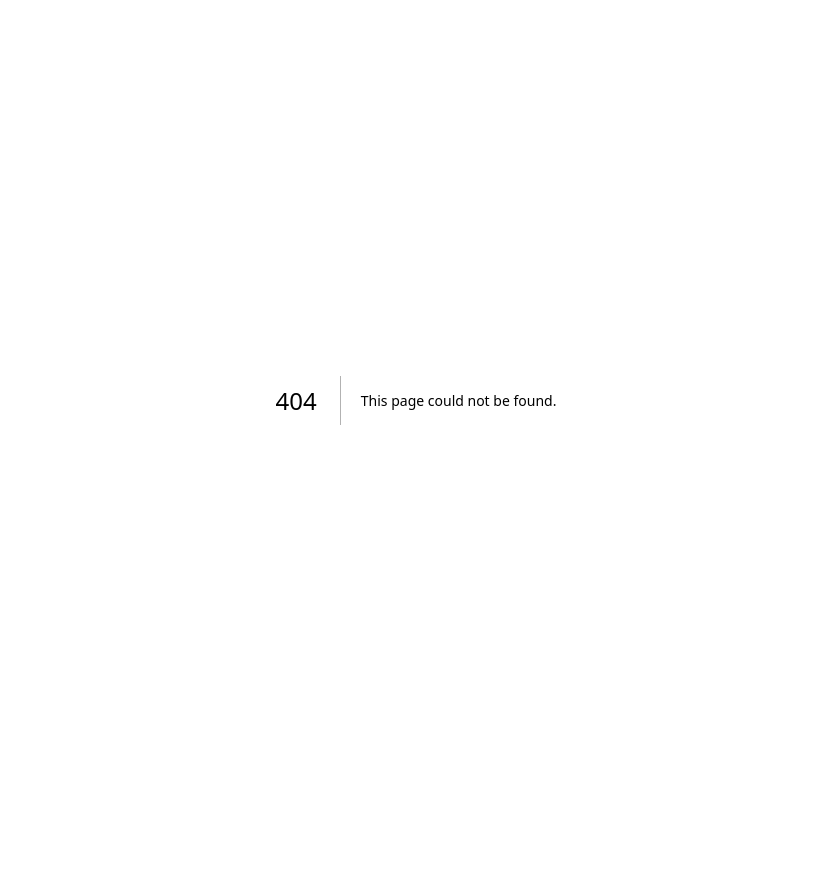
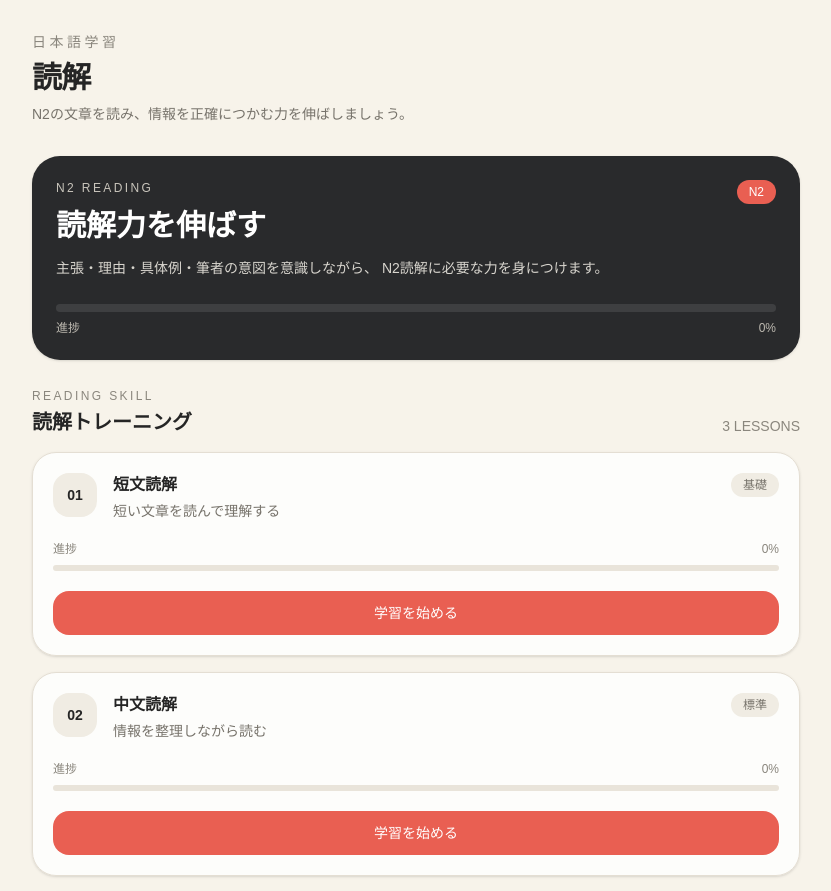
Before and after one commit to shinro-level/kairo, a Next.js app: page /reading in a window 1280 px wide. Before the commit this address had no page. Shown: the top 891 px of the page, without its empty margins (224-1055 px from the left). Before the commit the page ends 800 px from the top, so only its background shows below. Built offline with nearby package versions, Linux system fonts and the light colour scheme.

Commit message:
Build KAIRO reading page

```diff
--- /dev/null
+++ b/app/reading/page.tsx
@@ -0,0 +1,150 @@
+export default function ReadingPage() {
+  const lessons = [
+    {
+      title: "短文読解",
+      subtitle: "短い文章を読んで理解する",
+      level: "基礎",
+      progress: 0,
+    },
+    {
+      title: "中文読解",
+      subtitle: "情報を整理しながら読む",
+      level: "標準",
+      progress: 0,
+    },
+    {
+      title: "長文読解",
+      subtitle: "長い文章から要点をつかむ",
+      level: "N2",
+      progress: 0,
+    },
+  ];
+
+  return (
+    <main className="min-h-screen bg-[#F7F3EA] px-5 py-8 text-[#252525]">
+      <div className="mx-auto max-w-3xl">
+        <header className="mb-8">
+          <p className="text-sm tracking-[0.25em] text-[#8A867D]">
+            日本語学習
+          </p>
+
+          <h1 className="mt-2 text-3xl font-semibold tracking-tight">
+            読解
+          </h1>
+
+          <p className="mt-2 text-sm text-[#77736B]">
+            N2の文章を読み、情報を正確につかむ力を伸ばしましょう。
+          </p>
+        </header>
+
+        <section className="mb-7 rounded-[28px] bg-[#292A2C] p-6 text-white shadow-sm">
+          <div className="flex items-start justify-between">
+            <div>
+              <p className="text-xs tracking-[0.2em] text-[#C9C5BC]">
+                N2 READING
+              </p>
+
+              <h2 className="mt-3 text-3xl font-semibold">
+                読解力を伸ばす
+              </h2>
+
+              <p className="mt-3 max-w-xl text-sm leading-6 text-[#D8D5CE]">
+                主張・理由・具体例・筆者の意図を意識しながら、
+                N2読解に必要な力を身につけます。
+              </p>
+            </div>
+
+            <span className="rounded-full bg-[#E95F52] px-3 py-1 text-xs font-medium">
+              N2
+            </span>
+          </div>
+
+          <div className="mt-6 h-2 overflow-hidden rounded-full bg-white/10">
+            <div className="h-full w-0 rounded-full bg-[#E95F52]" />
+          </div>
+
+          <div className="mt-2 flex justify-between text-xs text-[#BDB9B0]">
+            <span>進捗</span>
+            <span>0%</span>
+          </div>
+        </section>
+
+        <section>
+          <div className="mb-4 flex items-end justify-between">
+            <div>
+              <p className="text-xs tracking-[0.2em] text-[#8A867D]">
+                READING SKILL
+              </p>
+              <h2 className="mt-1 text-xl font-semibold">
+                読解トレーニング
+              </h2>
+            </div>
+
+            <span className="text-sm text-[#8A867D]">3 LESSONS</span>
+          </div>
+
+          <div className="space-y-4">
+            {lessons.map((lesson, index) => (
+              <div
+                key={lesson.title}
+                className="rounded-[24px] border border-[#E4DED3] bg-white/80 p-5 shadow-sm"
+              >
+                <div className="flex items-start justify-between gap-4">
+                  <div className="flex gap-4">
+                    <div className="flex h-11 w-11 shrink-0 items-center justify-center rounded-2xl bg-[#F0ECE3] text-sm font-semibold">
+                      {String(index + 1).padStart(2, "0")}
+                    </div>
+
+                    <div>
+                      <h3 className="font-semibold">{lesson.title}</h3>
+                      <p className="mt-1 text-sm text-[#77736B]">
+                        {lesson.subtitle}
+                      </p>
+                    </div>
+                  </div>
+
+                  <span className="rounded-full bg-[#F0ECE3] px-3 py-1 text-xs text-[#77736B]">
+                    {lesson.level}
+                  </span>
+                </div>
+
+                <div className="mt-5">
+                  <div className="flex justify-between text-xs text-[#8A867D]">
+                    <span>進捗</span>
+                    <span>{lesson.progress}%</span>
+                  </div>
+
+                  <div className="mt-2 h-1.5 overflow-hidden rounded-full bg-[#E9E4DA]">
+                    <div
+                      className="h-full rounded-full bg-[#E95F52]"
+                      style={{ width: `${lesson.progress}%` }}
+                    />
+                  </div>
+                </div>
+
+                <button className="mt-5 w-full rounded-2xl bg-[#E95F52] px-4 py-3 text-sm font-medium text-white transition hover:opacity-90">
+                  学習を始める
+                </button>
+              </div>
+            ))}
+          </div>
+        </section>
+
+        <section className="mt-7 rounded-[24px] border border-[#E4DED3] bg-white/70 p-5">
+          <p className="text-xs tracking-[0.2em] text-[#8A867D]">
+            今日のポイント
+          </p>
+
+          <h2 className="mt-2 text-lg font-semibold">
+            文章の「理由」を探す
+          </h2>
+
+          <p className="mt-2 text-sm leading-6 text-[#77736B]">
+            「なぜ」「そのため」「しかし」などの表現に注目すると、
+            筆者の考えや文章の流れをつかみやすくなります。
+          </p>
+        </section>
+      </div>
+    </main>
+  );
+}
```
